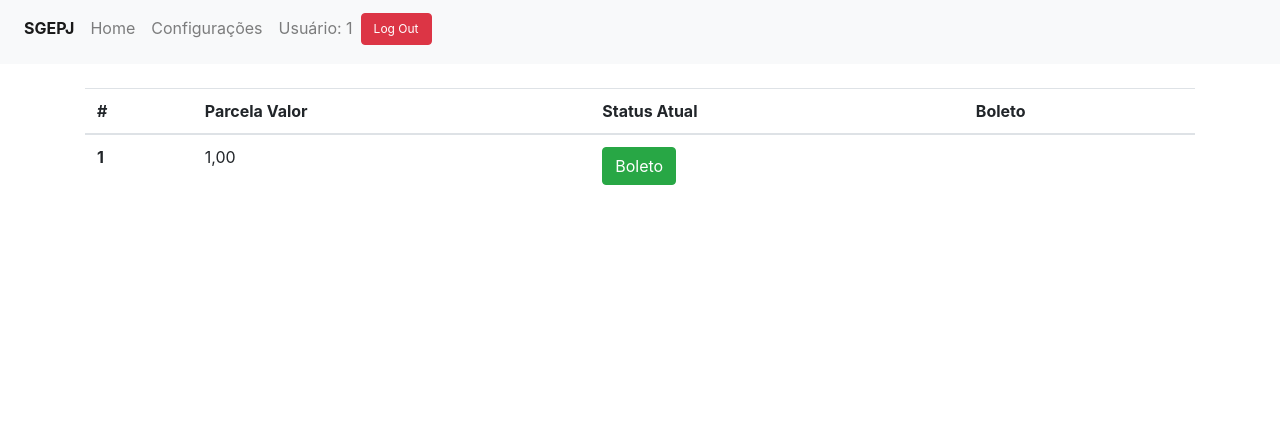
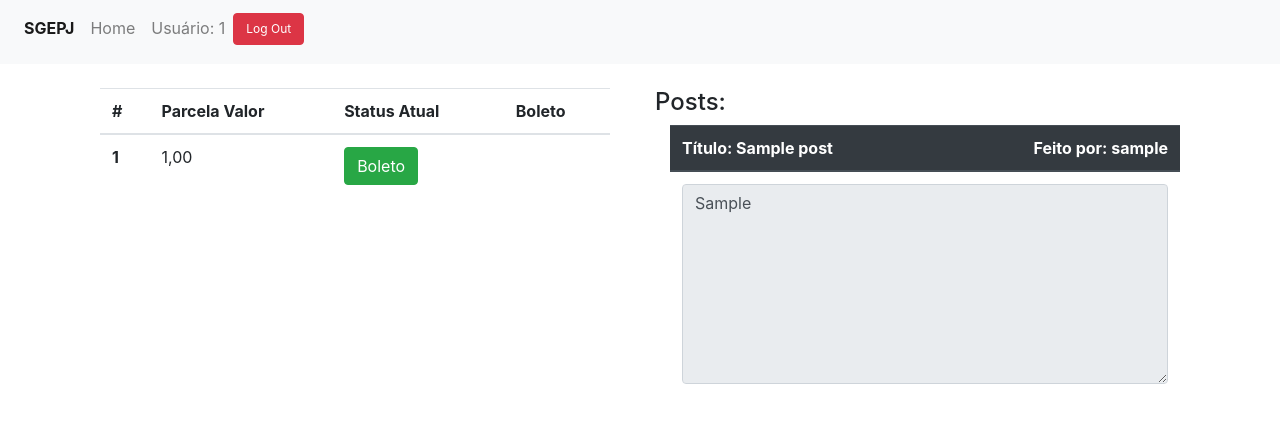
Before and after one commit to Lamadelrae/Carnet, a PHP site: page /cli_area/dashboard_cli.php in a window 1280 px wide. Shown: the top 423 px of the page. Run offline with PHP 8.4, Linux system fonts and the light colour scheme; the visitor is signed in with stand-in values (Sample User, id 1); tables that the repository leaves empty hold one stand-in row (values such as "Sample post"); lists and menus that the app fills with data are empty; some libraries are stand-ins or nearby versions.

Commit message:
100% completion

```diff
--- a/backend/controller.inc.php
+++ b/backend/controller.inc.php
@@ -88,7 +88,14 @@ class usersController extends users
 
 	public function ModifyUser($user_id, $username, $password, $type, $status)
 	{
-		$this->UpdateUser($user_id, $username, $password, $type, $status);
+		if(strlen($password) >= 1)
+		{
+		   $this->UpdateUser($user_id, $username, $password, $type, $status);
+	    }
+	    elseif(strlen($password <= 0))
+	    {
+	       $this->UpdateUserNoPass($user_id, $username, $type, $status);
+	    }
 
 		header("Location:/projects/SGEPJ/edit_user.php?user_id=".$user_id."");
 	}
@@ -214,6 +221,13 @@ class cliController extends cli
 			}
 		}
 	}
+
+	public function SetNewInfo($cli_id, $name, $password, $cnpj, $contract)
+	{
+		$this->UpdateCliInfo($cli_id, $name, $password, $cnpj, $contract);
+
+		header("Location:/projects/SGEPJ/cli/edit_cli.php?cli_id=".$cli_id."");
+	}
 }
 
 class postsController extends posts
--- a/backend/model.inc.php
+++ b/backend/model.inc.php
@@ -124,6 +124,22 @@ class users extends db
 		$hashed_password = password_hash($password, PASSWORD_DEFAULT);
 
 		$sql = "UPDATE users SET username = '$username', password = '$hashed_password', type = '$type', status = '$status' WHERE id = '$user_id' ";
+
+		$execute = mysqli_query($db, $sql);
+	}
+
+
+   protected function UpdateUserNoPass($user_id, $username, $type, $status)
+	{
+
+		$db = $this->db();
+
+		$user_id = mysqli_real_escape_string($db, $user_id);
+		$username = mysqli_real_escape_string($db, $username);
+		$type = mysqli_real_escape_string($db, $type);
+		$status = mysqli_real_escape_string($db, $status);
+
+		$sql = "UPDATE users SET username = '$username', type = '$type', status = '$status' WHERE id = '$user_id' ";
 
 		$execute = mysqli_query($db, $sql);
 	}
@@ -429,6 +445,8 @@ class cli extends db
 	{
 		$db = $this->db();
 
+	    $cli_id = mysqli_real_escape_string($db, $cli_id);
+
 		$sql = "SELECT* FROM client WHERE id = '$cli_id' ";
 
 		$execute = mysqli_query($db, $sql);
@@ -439,6 +457,24 @@ class cli extends db
 		return $data;
 	}
 
+	protected function UpdateCliInfo($cli_id, $name, $password, $cnpj, $contract)
+	{
+		$db = $this->db();
+
+		$cli_id = mysqli_real_escape_string($db, $cli_id);
+		$name = mysqli_real_escape_string($db, $name);
+		$password = mysqli_real_escape_string($db, $password);
+		$cnpj = mysqli_real_escape_string($db, $cnpj);
+		$contract = mysqli_real_escape_string($db, $contract);
+
+		$hashed_password = password_hash($password, PASSWORD_DEFAULT);
+
+		$sql = "UPDATE client SET name = '$name', cnpj = '$cnpj', password = '$hashed_password', contract = '$contract' WHERE id = '$cli_id' ";
+
+		$execute = mysqli_query($db, $sql);
+
+	}
+
 }
 
 class posts extends db
@@ -447,7 +483,7 @@ class posts extends db
     {
     	$db = $this->db();
 
-    	$sql = "SELECT posts.id as 'post_id', posts.title as 'post_title', posts.date as 'post_date', users.username as 'username' FROM posts JOIN users ON posts.user_id = users.id";
+    	$sql = "SELECT posts.id as 'post_id', posts.title as 'post_title', posts.date as 'post_date', users.username as 'username' FROM posts JOIN users ON posts.user_id = users.id ";
 
     	$execute = mysqli_query($db, $sql);
 
@@ -499,7 +535,7 @@ class posts extends db
     {
     	$db = $this->db();
 
-    	$sql = "SELECT posts.id as 'post_id', posts.title as 'post_title', posts.post as 'post',posts.date as 'post_date', users.username as 'username' FROM posts JOIN users ON posts.user_id = users.id";
+    	$sql = "SELECT posts.id as 'post_id', posts.title as 'post_title', posts.post as 'post',posts.date as 'post_date', users.username as 'username' FROM posts JOIN users ON posts.user_id = users.id order by post_id desc";
 
     	$execute = mysqli_query($db, $sql);
 
--- a/backend/view.inc.php
+++ b/backend/view.inc.php
@@ -69,7 +69,7 @@ class usersView extends usersController
      $row = $this->SelectOneUser($user_id);
      foreach($row as $r)
      {
-         echo "<br>\n<br>\n<br>\n<br>\n<br>\n<br>\n<br>\n<div class='container'>\n<div class='row'>\n<div class='col'></div>\n<div class='col'>\n<div class='card bg-light mb-3' style='width: 25rem;'>\n<div class='card-header'>Editar Informações do Usuário: <b>".$r['username']."</b></div>\n<div class='card-body'>\n<form method='post'>\n<input required class='form-control' name='username' id='username' placeholder='Username' value='".$r['username']."'>\n<br>\n<input required type='password' class='form-control' name='password' id='password' placeholder='Senha'>\n<br>Permissão:\n<input hidden checked type='radio' name='type' id='type' value='".$r['type']."'> \n<input type='radio' name='type' id='type' value='1'> Super Admin \n<input type='radio' name='type' id='type' value='2'> Usuário Normal\n<br>\n<br>Autorização:\n<input hidden checked type='radio' name='status' id='status' value='".$r['status']."'> \n<input type='radio' name='status' id='status' value='0'> <b style='color:red;'>Desautorizar</b>\n<input type='radio' name='status' id='status' value='1'> <b style='color:green;'>Autorizar</b>\n<br>\n<br>\n<button id='submitbtn' name='submitbtn' class='btn btn-success' type='submit'>Gravar</button>\n</form>\n</div>\n</div> \n</div>\n<div class='col'></div>\n</div> \n</div>";
+         echo "<br>\n<br>\n<br>\n<br>\n<br>\n<br>\n<br>\n<div class='container'>\n<div class='row'>\n<div class='col'></div>\n<div class='col'>\n<div class='card bg-light mb-3' style='width: 25rem;'>\n<div class='card-header'>Editar Informações do Usuário: <b>".$r['username']."</b></div>\n<div class='card-body'>\n<form method='post'>\n<input required class='form-control' name='username' id='username' placeholder='Username' value='".$r['username']."'>\n<br>\n<input type='password' class='form-control' name='password' id='password' placeholder='Senha'>\n<br>Permissão:\n<input hidden checked type='radio' name='type' id='type' value='".$r['type']."'> \n<input type='radio' name='type' id='type' value='1'> Super Admin \n<input type='radio' name='type' id='type' value='2'> Usuário Normal\n<br>\n<br>Autorização:\n<input hidden checked type='radio' name='status' id='status' value='".$r['status']."'> \n<input type='radio' name='status' id='status' value='0'> <b style='color:red;'>Desautorizar</b>\n<input type='radio' name='status' id='status' value='1'> <b style='color:green;'>Autorizar</b>\n<br>\n<br>\n<button id='submitbtn' name='submitbtn' class='btn btn-success' type='submit'>Gravar</button>\n</form>\n</div>\n</div> \n</div>\n<div class='col'></div>\n</div> \n</div>";
 
        }
 
@@ -231,6 +231,66 @@ class cliView extends cliController
          </table>
        </div>";
 	}
+
+  public function CliInformation($cli_id)
+  {
+    $row = $this->SelectCliInfo($cli_id);
+
+    if(isset($_POST['submitbtn']))
+    {
+      $name = $_POST['name'];
+      $password = $_POST['password'];
+      $cnpj = $_POST['cnpj'];
+      $contract = $_POST['contract'];
+
+      $this->SetNewInfo($cli_id, $name, $password, $cnpj, $contract);
+    }
+
+    foreach($row as $r)
+    {
+      echo "<br>
+              <br>
+              <br>
+              <br>
+              <br>
+              <br>
+              <br>
+              <br>
+              <br>
+              <div class='container'>
+              <div class='row'>
+               <div class='col'></div>
+                <div class='col'>
+                  <div class='card bg-light mb-3' style='width: 25rem;''>
+                    <div class='card-header'>Edtiar Informações do cliente: ".$r['name']."</div>
+                    <form method='post'>
+                     <div class='card-body'>
+                      <input class='form-control' name='name' id='name' placeholder='Nome' value='".$r['name']."'>
+                      <br>
+                      <input class='form-control' name='password' id='password' placeholder='Senha'>
+                      <br>
+                      <input class='form-control' name='cnpj' id='cnpj' placeholder='CNPJ' value='".$r['cnpj']."'>
+                      <br>
+                      <input class='form-control' name='contract' id='contract' placeholder='Contrato' value='".$r['contract']."'>
+                      <br>
+                      <button class='btn btn-success' name='submitbtn' id='submitbtn' type='submit'>Gravar</button>
+                     </div>
+                   </form>
+                    </div>
+                   </div>
+                  <div class='col'></div>
+                 </div>
+             </div>";
+    }
+
+    echo "<script src='../frameworks/jquery.mask.js'></script>
+     <script type='text/javascript'>
+      $(document).ready(function(){
+        $('#cnpj').mask('00.000.000/0000-00', {reverse: true});
+        });
+      </script>";
+
+  }
 
   public function CliOneQuota($quota_id)
   {
--- a/cli/edit_cli.php
+++ b/cli/edit_cli.php
@@ -15,9 +15,9 @@ $validatestatus->validatestatus($user_id);
 <!DOCTYPE html>
 <html>
 <head>
-	<title>Edit Cli</title>
+	<title>Editar Cliente</title>
 </head>
 <body>
-
+<?php $cli_id = $_GET['cli_id']; $SelectCliInfo = new cliView(); $SelectCliInfo->CliInformation($cli_id); ?>
 </body>
 </html>
--- a/cli_area/dashboard_cli.php
+++ b/cli_area/dashboard_cli.php
@@ -17,6 +17,14 @@ $validatesesh->validatesesh($cnpj);
 </head>
 <br>
 <body>
-<?php $CliQuotaCliArea = new cliView(); $CliQuotaCliArea->CliQuotaCliArea($cli_id);  ?>
+	<div class='container'>
+		<div class='row'>
+			<div class='col'><?php $CliQuotaCliArea = new cliView(); $CliQuotaCliArea->CliQuotaCliArea($cli_id); ?></div>
+			<div class='col'>
+				<h4> Posts: </h4>
+				<?php $ViewPosts = new postsView(); $ViewPosts->ViewAllPosts();?>
+			</div>
+		</div>
+	</div>
 </body>
 </html>
--- a/frameworks/clinav.inc.php
+++ b/frameworks/clinav.inc.php
@@ -7,9 +7,6 @@
     </li>
     <li class="nav-item">
       <a class="nav-link" href="/projects/SGEPJ/cli_area/dashboard_cli.php">Home</a>
-    </li>
-    <li class="nav-item">
-      <a class="nav-link" href="#">Configurações</a>
     </li>
     <li class="nav-item">
       <a class="nav-link" href="#">Usuário: <?php  echo $_SESSION['cnpj']; ?> </a>
```
